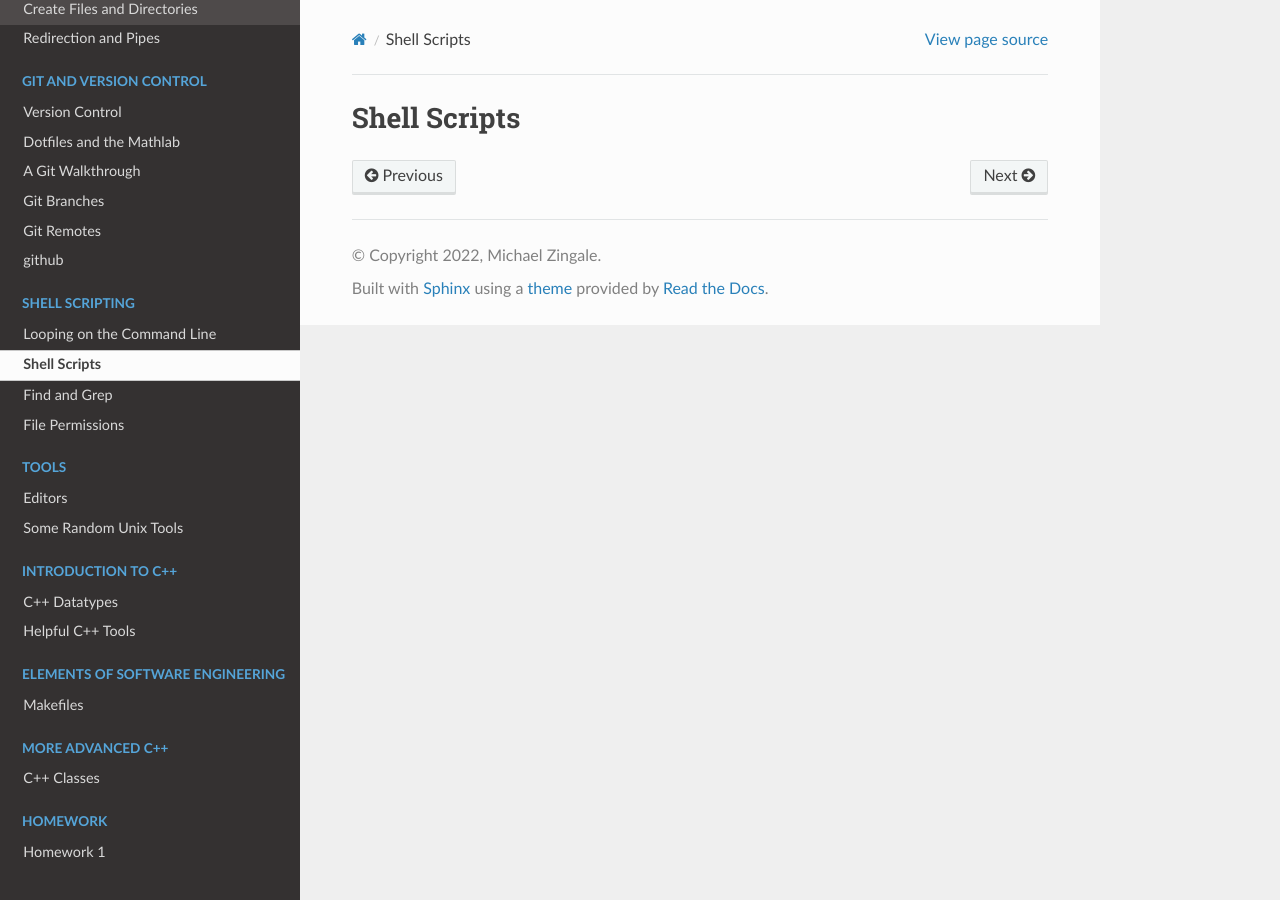
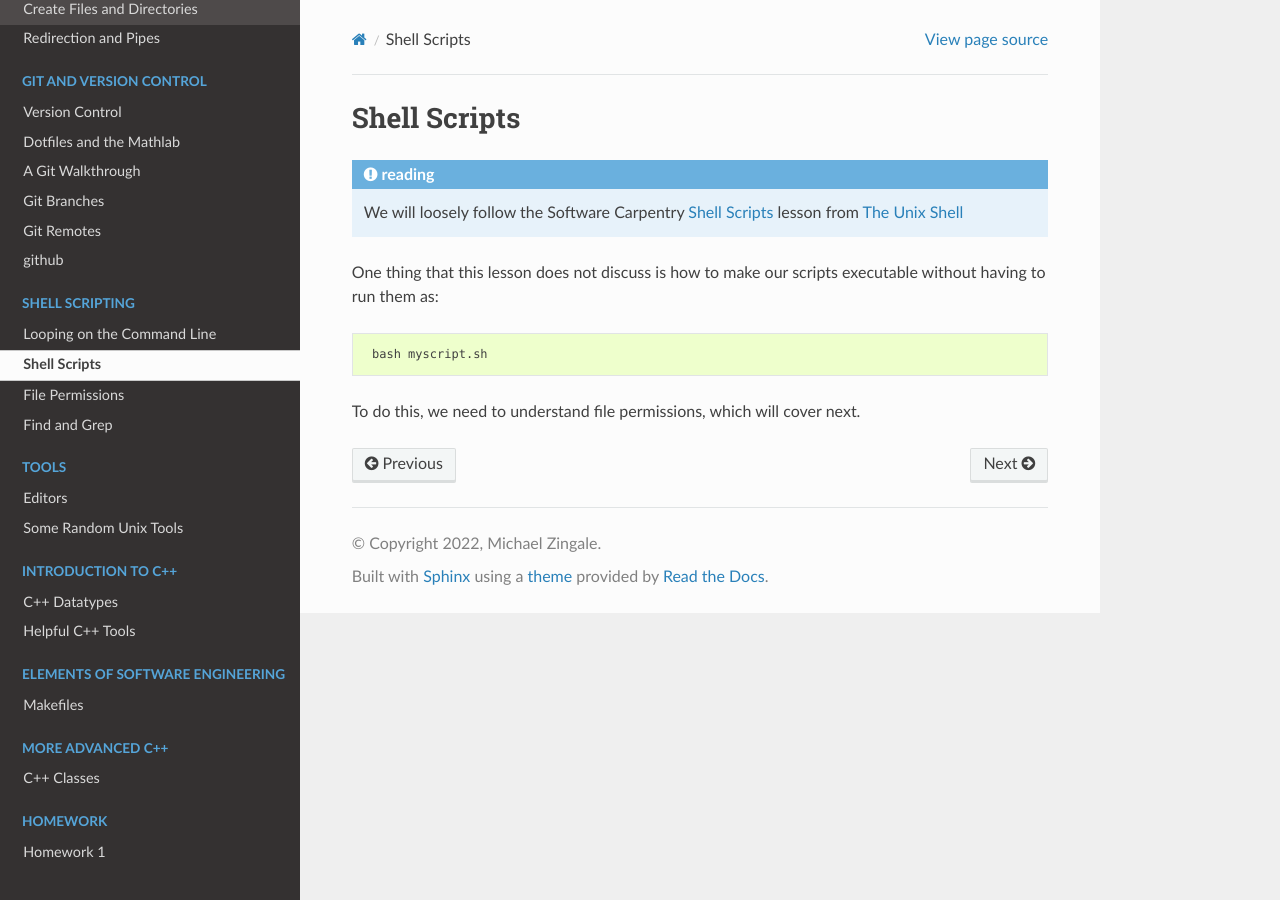
Before and after one commit to zingale/phy504, a Sphinx documentation site: the page built from docs/source/shell-scripts.rst, in a window 1280 px wide. Built offline with Sphinx 7.4.7 and the Read the Docs theme 2.0.0, drawn with Linux system fonts in a browser that asks for light colours.

Commit message:
some scripts notes

```diff
--- a/docs/source/index.rst
+++ b/docs/source/index.rst
@@ -53,8 +53,8 @@ Spring 2022
 
    shell-looping
    shell-scripts
+   permissions
    finding
-   permissions
 
 .. toctree::
    :maxdepth: 1
--- a/docs/source/shell-scripts.rst
+++ b/docs/source/shell-scripts.rst
@@ -1,3 +1,20 @@
 *************
 Shell Scripts
 *************
+
+.. admonition:: reading
+
+   We will loosely follow the Software Carpentry `Shell Scripts
+   <https://swcarpentry.github.io/shell-novice/06-script/index.html>`_
+   lesson from `The Unix Shell
+   <https://swcarpentry.github.io/shell-novice/>`_
+
+
+One thing that this lesson does not discuss is how to make our scripts
+executable without having to run them as:
+
+.. prompt::
+
+   bash myscript.sh
+
+To do this, we need to understand file permissions, which will cover next.
```
